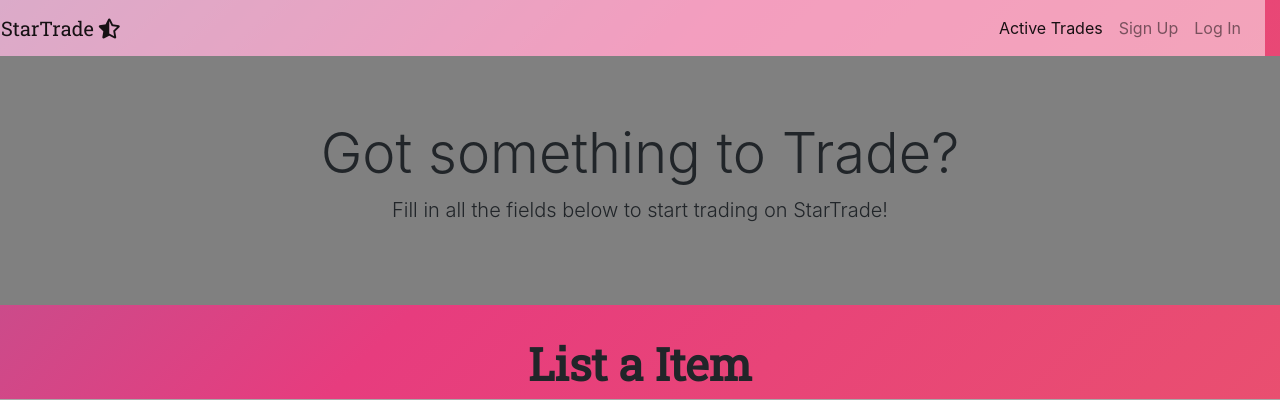
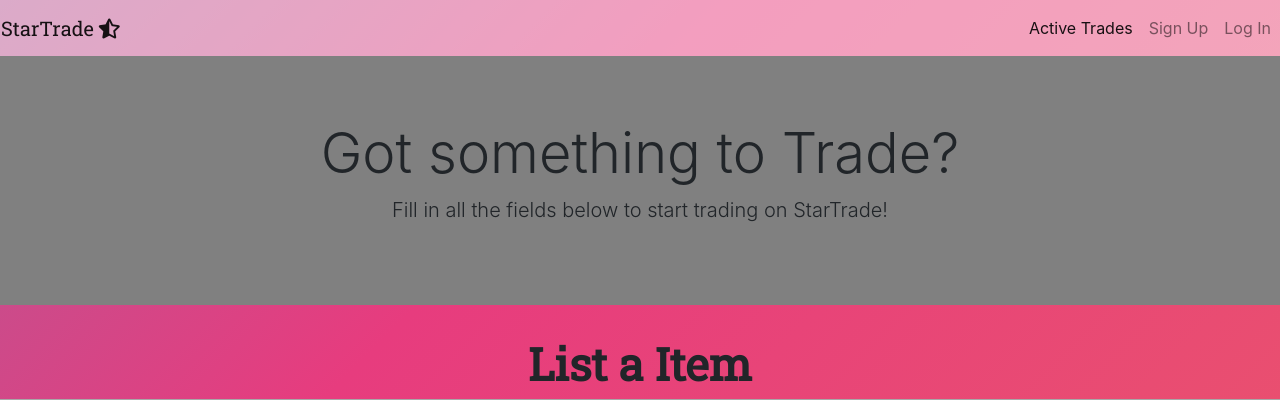
Before and after one commit to Code-Institute-Submissions/nickl98-StarTradeMS3_AugResub, a Flask app: page /add_trade in a window 1280 px wide. Shown: the top 400 px of the page. Run offline with Flask 2, Linux system fonts and the light colour scheme; data that the repository does not hold is empty; some libraries are stand-ins or nearby versions.

Commit message:
Added in a fluid container to the navbar and got ride of padding

```diff
--- a/static/css/style.css
+++ b/static/css/style.css
@@ -1,6 +1,14 @@
 @import url('https://fonts.googleapis.com/css2?family=Roboto+Slab&display=swap');
 
 /* Navbar Links */
+html,body
+{
+    width: 100%;
+    height: 100%;
+    margin: 0px;
+    padding: 0px;
+    overflow-x: hidden;
+}
 .navbar-dark .navbar-nav .nav-link {
 
     font-family: 'Roboto Slab', serif;
--- a/static/js/script.js
+++ /dev/null
@@ -1,4 +0,0 @@
-$(function () {
-    $('[data-toggle="tooltip"]').tooltip()
-    $('.collapse').collapse()
-  });
--- a/templates/base.html
+++ b/templates/base.html
@@ -8,10 +8,17 @@
         <link rel="stylesheet" href="https://cdn.jsdelivr.net/npm/bootstrap@4.6.0/dist/css/bootstrap.min.css" integrity="sha384-B0vP5xmATw1+K9KRQjQERJvTumQW0nPEzvF6L/Z6nronJ3oUOFUFpCjEUQouq2+l" crossorigin="anonymous" type="text/css" />
         <link rel="stylesheet" href="{{ url_for('static', filename='css/style.css') }}" type="text/css" />
         {% endblock %}
+        {% block scripts %}
+        <script src="https://code.jquery.com/jquery-3.5.1.slim.min.js" integrity="sha384-DfXdz2htPH0lsSSs5nCTpuj/zy4C+OGpamoFVy38MVBnE+IbbVYUew+OrCXaRkfj" crossorigin="anonymous"></script>
+        <script src="https://cdn.jsdelivr.net/npm/bootstrap@4.6.0/dist/js/bootstrap.bundle.min.js" integrity="sha384-Piv4xVNRyMGpqkS2by6br4gNJ7DXjqk09RmUpJ8jgGtD7zP9yug3goQfGII0yAns" crossorigin="anonymous"></script>
+        <script src="https://code.jquery.com/jquery-3.6.0.min.js" integrity="sha256-/xUj+3OJU5yExlq6GSYGSHk7tPXikynS7ogEvDej/m4=" crossorigin="anonymous"></script>
+
+        {% endblock %}
         <title>StarTrade</title>
     </head>
     <body>
-        <header class="row w-100">
+        <div class="container-fluiid p-0">
+            <header class="row">
                 <nav class="navbar navbar-expand-lg navbar-light w-100">
                     <a class="navbar-brand" href="{{ url_for('get_trades') }}">StarTrade <i class="fas fa-star-half-alt"></i></a>
                     <button class="navbar-toggler" type="button" data-toggle="collapse" data-target="#navbarNav" aria-controls="navbarNav" aria-expanded="false" aria-label="Toggle navigation">
@@ -20,7 +27,7 @@
                     {% include 'includes/main-nav.html' %}
                 </nav>
             </header>
-
+        </div>
         <section>
             <!--Flash messages are displayed-->
             {% with messages = get_flashed_messages() %} {% if messages %} {% for message in messages %}
@@ -31,15 +38,13 @@
             </div>
             {% endfor%} {% endif %} {% endwith %}
         </section>
-
-
-        {% block scripts %}
-        <script src="https://code.jquery.com/jquery-3.5.1.slim.min.js" integrity="sha384-DfXdz2htPH0lsSSs5nCTpuj/zy4C+OGpamoFVy38MVBnE+IbbVYUew+OrCXaRkfj" crossorigin="anonymous"></script>
-        <script src="https://cdn.jsdelivr.net/npm/bootstrap@4.6.0/dist/js/bootstrap.bundle.min.js" integrity="sha384-Piv4xVNRyMGpqkS2by6br4gNJ7DXjqk09RmUpJ8jgGtD7zP9yug3goQfGII0yAns" crossorigin="anonymous"></script>
-        <script src="https://code.jquery.com/jquery-3.6.0.min.js" integrity="sha256-/xUj+3OJU5yExlq6GSYGSHk7tPXikynS7ogEvDej/m4=" crossorigin="anonymous"></script>
-        <script src="{{ url_for('static', filename='js/script.js') }}"></script>
+        {% block content %}
         {% endblock %}
-        {% block content %}
+        {% block postloadjs %}
+        <script>
+            $('.collapse').collapse();
+            $('.tooltip').tooltip();
+        </script>
         {% endblock %}
     </body>
 </html>
```
Lines whose indentation alone changed are shown as unchanged.
